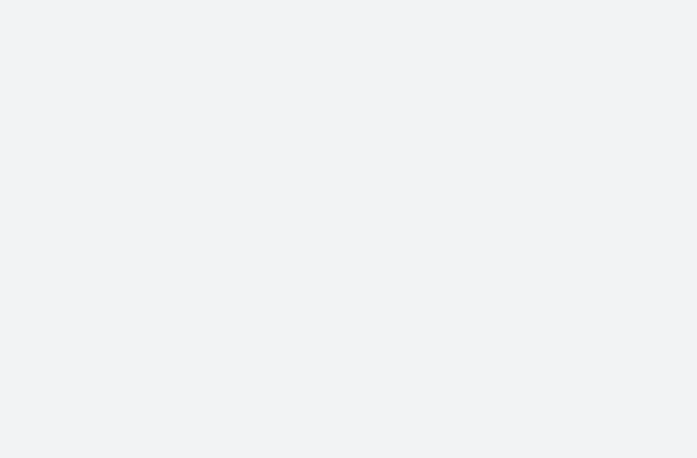
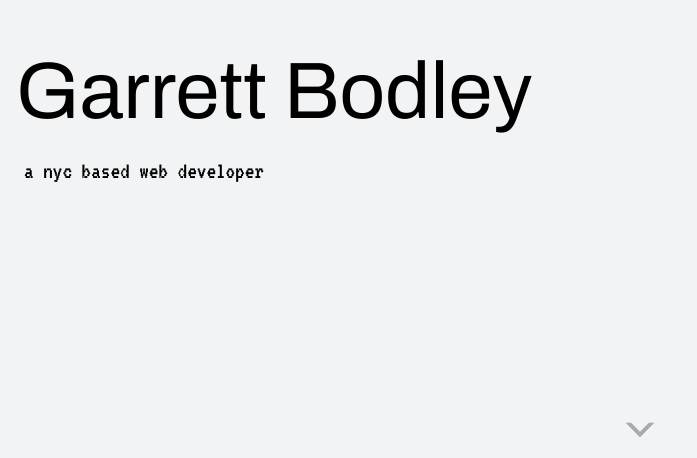
Before and after one commit to Garrett-Bodley/portfolio-site, a React (Create React App) app: page / in a window 1280 px wide. Shown: the part 342-800 px from the top of the page, without its empty margins (0-697 px from the left). Built offline with nearby package versions, Linux system fonts and the light colour scheme.

Commit message:
Import and render new components.

```diff
--- a/src/App.js
+++ b/src/App.js
@@ -1,8 +1,15 @@
-import './App.css';
+import "./App.css";
+import React from "react";
+import LandingPage from "./LandingPage";
+import About from "./About";
+import Portfolio from "./Portfolio";
 
 function App() {
   return (
     <div className="App">
+      <LandingPage />
+      <About />
+      <Portfolio />
     </div>
   );
 }
```
